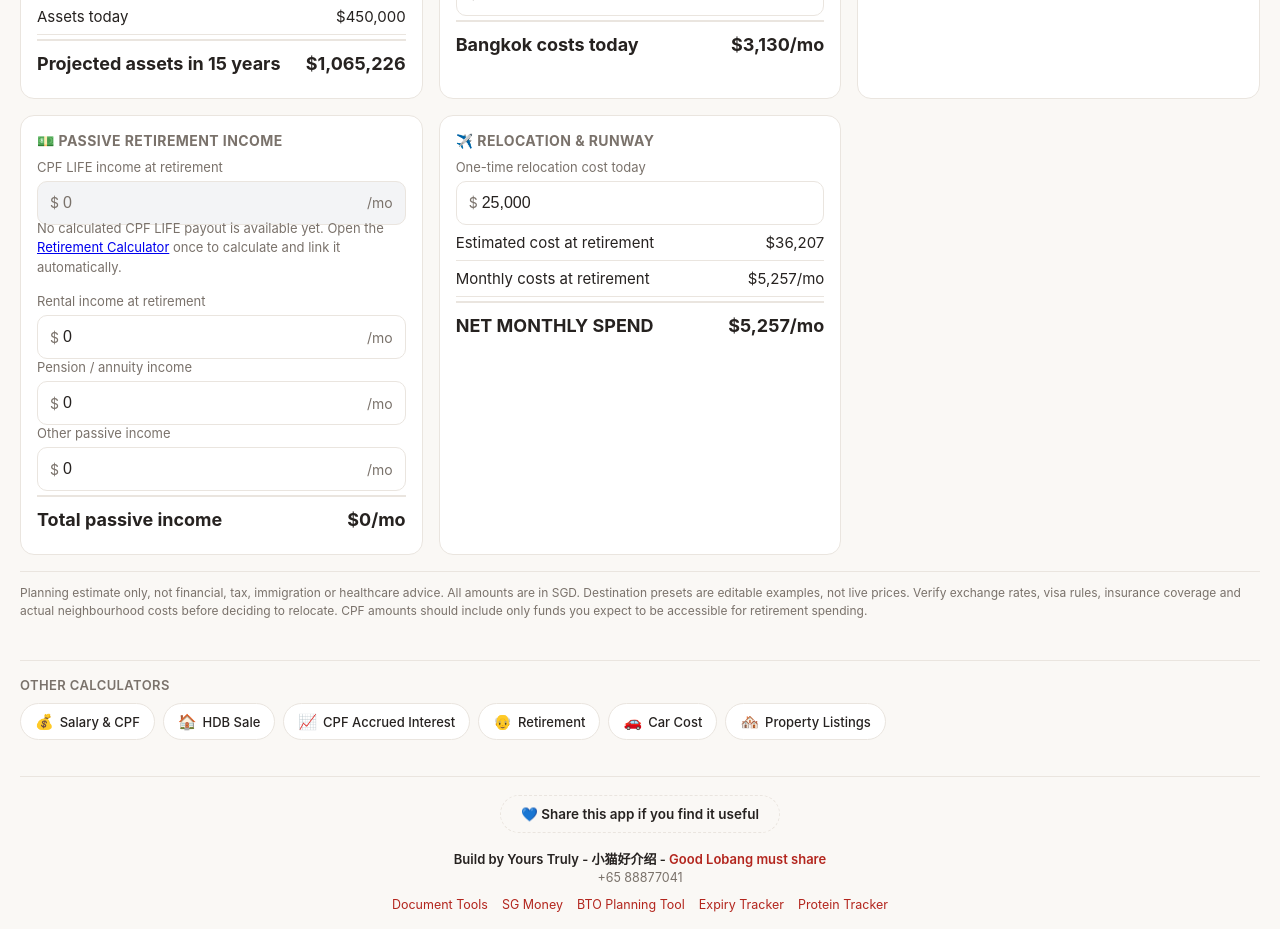
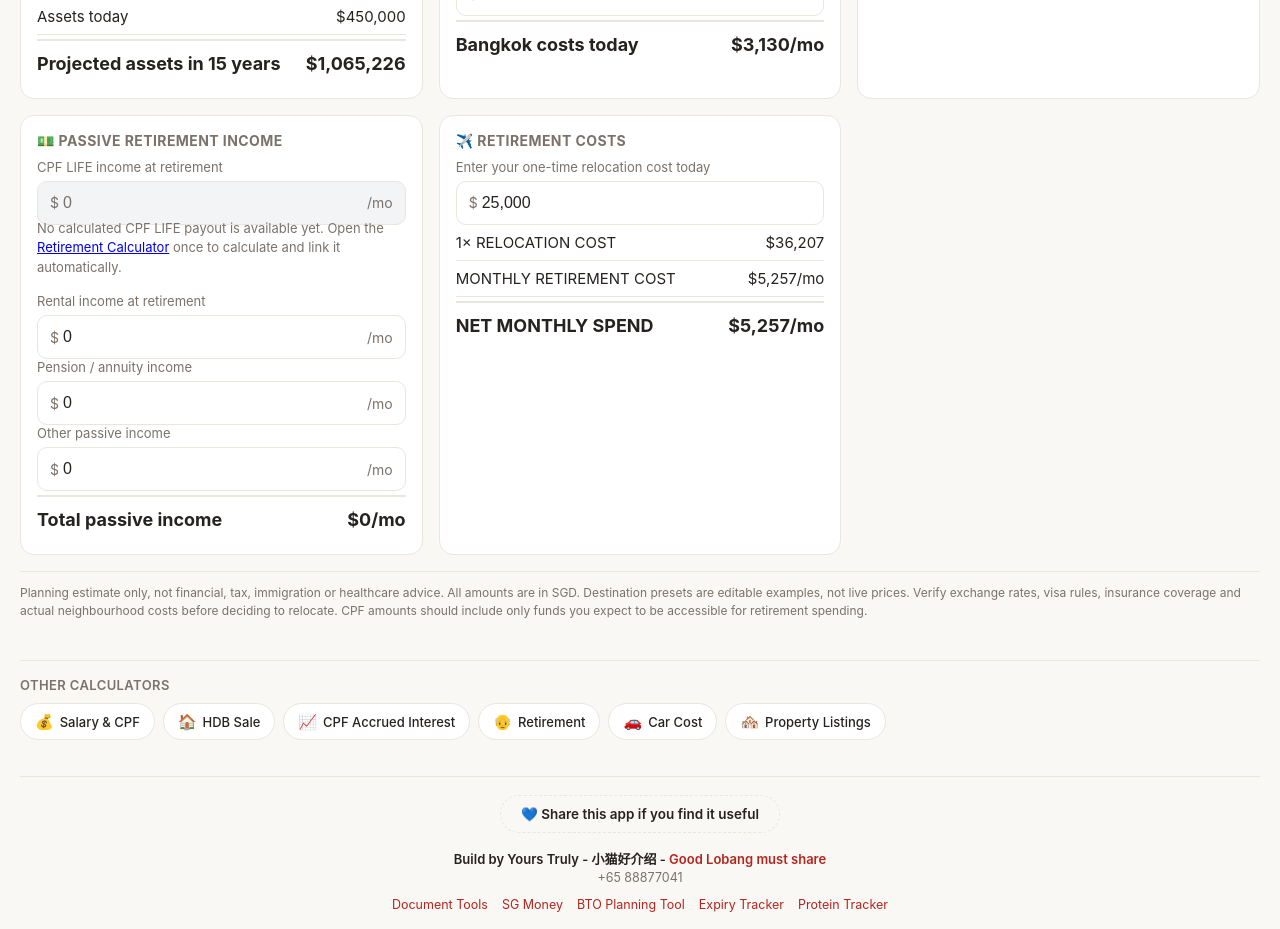
Before and after one commit to macmelvin/SG-Money-CPF-HDB-Calculator, a React (Vite) app: page /geo-arbitrage in a window 1280 px wide. Shown: the part 1680-2609 px from the top of the page. Built offline with nearby package versions, Linux system fonts and the light colour scheme; no server answers.

Commit message:
Simplify retirement cost labels

```diff
--- a/src/calculators/GeoArbitrageCalculator.tsx
+++ b/src/calculators/GeoArbitrageCalculator.tsx
@@ -370,10 +370,10 @@ export default function GeoArbitrageCalculator() {
         <ResultRow label="Total passive income" value={`${formatSgd(result.passiveIncome)}/mo`} emphasis />
       </ResultCard>
 
-      <ResultCard title="✈️ Relocation & runway">
-        <NumberField label="One-time relocation cost today" value={relocationCost} onChange={setRelocationCost} prefix="$" />
-        <ResultRow label="Estimated cost at retirement" value={formatSgd(result.projectedRelocationCost)} />
-        <ResultRow label="Monthly costs at retirement" value={`${formatSgd(result.monthlyCostsAtRetirement)}/mo`} />
+      <ResultCard title="✈️ Retirement Costs">
+        <NumberField label="Enter your one-time relocation cost today" value={relocationCost} onChange={setRelocationCost} prefix="$" />
+        <ResultRow label="1× RELOCATION COST" value={formatSgd(result.projectedRelocationCost)} />
+        <ResultRow label="MONTHLY RETIREMENT COST" value={`${formatSgd(result.monthlyCostsAtRetirement)}/mo`} />
         <ResultRow label="NET MONTHLY SPEND" value={`${formatSgd(result.netMonthlySpend)}/mo`} emphasis />
       </ResultCard>
 
```
